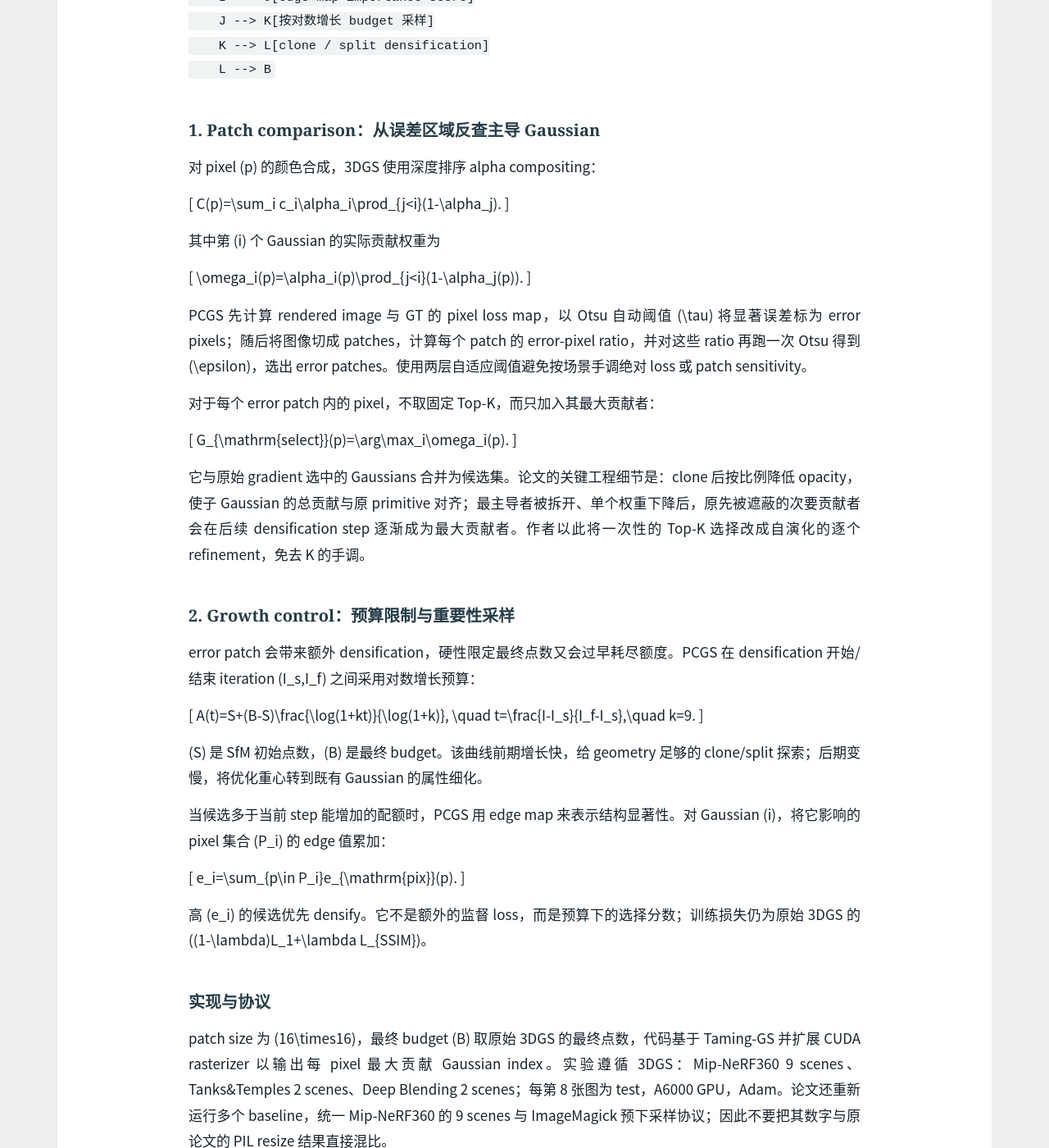
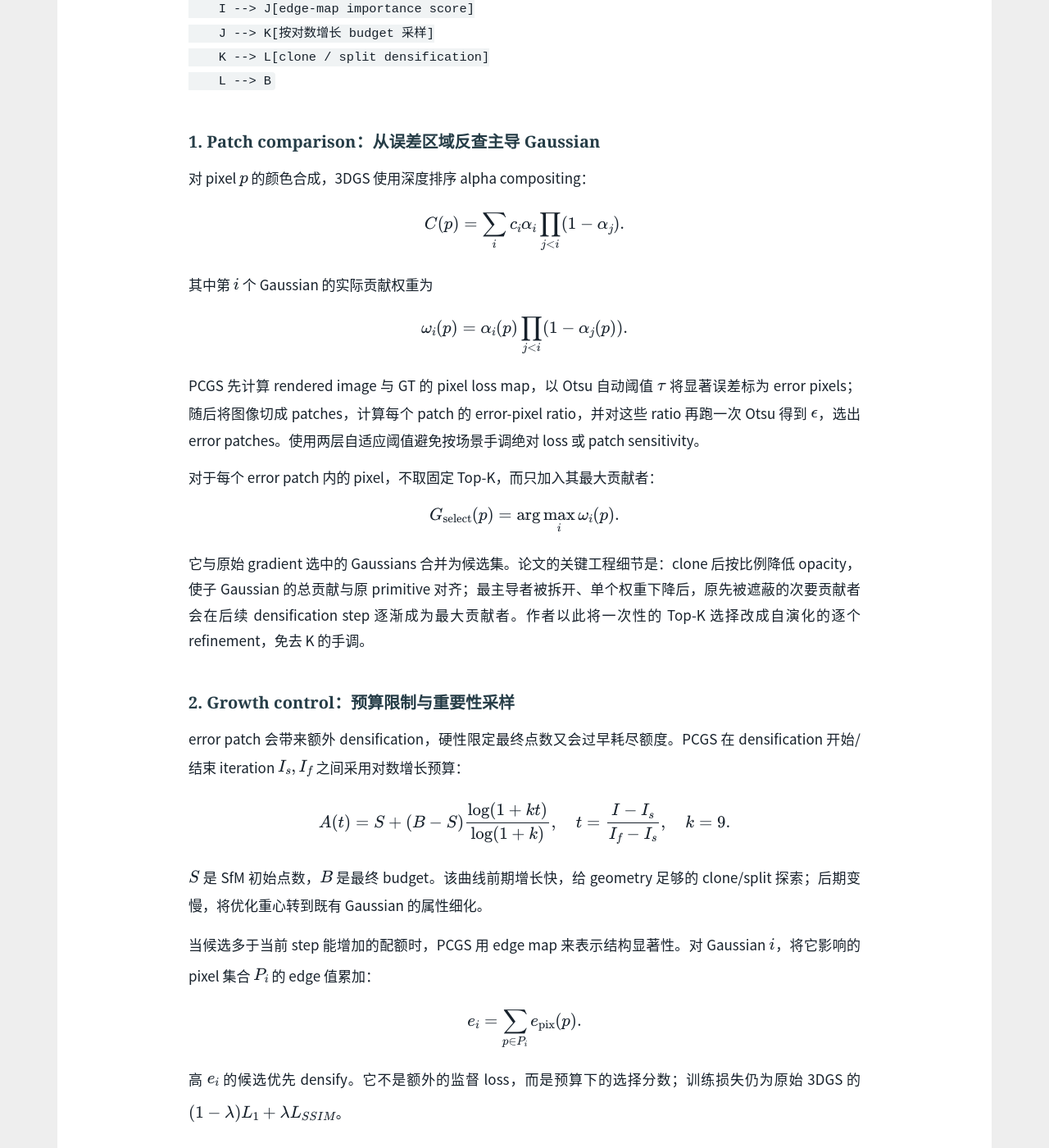
Before and after one commit to renhaofan/renhaofan.github.io, a Jekyll site: the page built from _papers/2026-09-16-pcgs-deblurring-3d-gaussian-splatting-with-patch-comparison.md, in a window 1280 px wide and 1400 px high, scrolled down 2251 px. Shown: the whole window at 82% size. Built offline with Jekyll 4.4.1, drawn with Linux system fonts in a browser that asks for light colours; some of the changed text lies outside the part shown.

Commit message:
update equation

```diff
--- a/_papers/2026-09-16-pcgs-deblurring-3d-gaussian-splatting-with-patch-comparison.md
+++ b/_papers/2026-09-16-pcgs-deblurring-3d-gaussian-splatting-with-patch-comparison.md
@@ -24,7 +24,7 @@ Patch Comparison Gaussian Splatting（PCGS）不再只依赖 per-Gaussian 的 vi
 
 ## 背景与核心问题
 
-3DGS 每隔若干 iteration 累积各 Gaussian 的 screen/view-space positional gradient；超过阈值才 clone 或 split。该规则在高纹理、低覆盖或大 Gaussian 主导的区域会失效：一个大 splat 覆盖许多 pixel，却可能因 photometric loss 对局部 blur 不敏感而梯度不足，始终达不到 split threshold。直接下调阈值也不是答案：Mip-NeRF360 上从 \(2\times10^{-4}\) 降至 \(1\times10^{-4}\)，PSNR 仅从 27.21 到 27.34 dB、SSIM 从 0.815 到 0.821，Gaussian 数却由 3.18M 升至 8.94M；\(5\times10^{-5}\) 直接 OOM。
+3DGS 每隔若干 iteration 累积各 Gaussian 的 screen/view-space positional gradient；超过阈值才 clone 或 split。该规则在高纹理、低覆盖或大 Gaussian 主导的区域会失效：一个大 splat 覆盖许多 pixel，却可能因 photometric loss 对局部 blur 不敏感而梯度不足，始终达不到 split threshold。直接下调阈值也不是答案：Mip-NeRF360 上从 $2\times10^{-4}$ 降至 $1\times10^{-4}$，PSNR 仅从 27.21 到 27.34 dB、SSIM 从 0.815 到 0.821，Gaussian 数却由 3.18M 升至 8.94M；$5\times10^{-5}$ 直接 OOM。
 
 作者的切入点是：blur/artifact 往往是空间连续区域，不应只由孤立 pixel 的梯度决定。问题变为：**如何把 image-level 的“哪里重建坏了”可靠地映射到少量应 densify 的 3D Gaussians，同时不让点数失控？**
 
@@ -51,50 +51,50 @@ flowchart LR
 
 ### 1. Patch comparison：从误差区域反查主导 Gaussian
 
-对 pixel \(p\) 的颜色合成，3DGS 使用深度排序 alpha compositing：
+对 pixel $p$ 的颜色合成，3DGS 使用深度排序 alpha compositing：
 
-\[
+$$
 C(p)=\sum_i c_i\alpha_i\prod_{j<i}(1-\alpha_j).
-\]
+$$
 
-其中第 \(i\) 个 Gaussian 的实际贡献权重为
+其中第 $i$ 个 Gaussian 的实际贡献权重为
 
-\[
+$$
 \omega_i(p)=\alpha_i(p)\prod_{j<i}(1-\alpha_j(p)).
-\]
+$$
 
-PCGS 先计算 rendered image 与 GT 的 pixel loss map，以 Otsu 自动阈值 \(\tau\) 将显著误差标为 error pixels；随后将图像切成 patches，计算每个 patch 的 error-pixel ratio，并对这些 ratio 再跑一次 Otsu 得到 \(\epsilon\)，选出 error patches。使用两层自适应阈值避免按场景手调绝对 loss 或 patch sensitivity。
+PCGS 先计算 rendered image 与 GT 的 pixel loss map，以 Otsu 自动阈值 $\tau$ 将显著误差标为 error pixels；随后将图像切成 patches，计算每个 patch 的 error-pixel ratio，并对这些 ratio 再跑一次 Otsu 得到 $\epsilon$，选出 error patches。使用两层自适应阈值避免按场景手调绝对 loss 或 patch sensitivity。
 
 对于每个 error patch 内的 pixel，不取固定 Top-K，而只加入其最大贡献者：
 
-\[
+$$
 G_{\mathrm{select}}(p)=\arg\max_i\omega_i(p).
-\]
+$$
 
 它与原始 gradient 选中的 Gaussians 合并为候选集。论文的关键工程细节是：clone 后按比例降低 opacity，使子 Gaussian 的总贡献与原 primitive 对齐；最主导者被拆开、单个权重下降后，原先被遮蔽的次要贡献者会在后续 densification step 逐渐成为最大贡献者。作者以此将一次性的 Top-K 选择改成自演化的逐个 refinement，免去 K 的手调。
 
 ### 2. Growth control：预算限制与重要性采样
 
-error patch 会带来额外 densification，硬性限定最终点数又会过早耗尽额度。PCGS 在 densification 开始/结束 iteration \(I_s,I_f\) 之间采用对数增长预算：
+error patch 会带来额外 densification，硬性限定最终点数又会过早耗尽额度。PCGS 在 densification 开始/结束 iteration $I_s,I_f$ 之间采用对数增长预算：
 
-\[
+$$
 A(t)=S+(B-S)\frac{\log(1+kt)}{\log(1+k)},
 \quad t=\frac{I-I_s}{I_f-I_s},\quad k=9.
-\]
+$$
 
-\(S\) 是 SfM 初始点数，\(B\) 是最终 budget。该曲线前期增长快，给 geometry 足够的 clone/split 探索；后期变慢，将优化重心转到既有 Gaussian 的属性细化。
+$S$ 是 SfM 初始点数，$B$ 是最终 budget。该曲线前期增长快，给 geometry 足够的 clone/split 探索；后期变慢，将优化重心转到既有 Gaussian 的属性细化。
 
-当候选多于当前 step 能增加的配额时，PCGS 用 edge map 来表示结构显著性。对 Gaussian \(i\)，将它影响的 pixel 集合 \(P_i\) 的 edge 值累加：
+当候选多于当前 step 能增加的配额时，PCGS 用 edge map 来表示结构显著性。对 Gaussian $i$，将它影响的 pixel 集合 $P_i$ 的 edge 值累加：
 
-\[
+$$
 e_i=\sum_{p\in P_i}e_{\mathrm{pix}}(p).
-\]
+$$
 
-高 \(e_i\) 的候选优先 densify。它不是额外的监督 loss，而是预算下的选择分数；训练损失仍为原始 3DGS 的 \((1-\lambda)L_1+\lambda L_{SSIM}\)。
+高 $e_i$ 的候选优先 densify。它不是额外的监督 loss，而是预算下的选择分数；训练损失仍为原始 3DGS 的 $(1-\lambda)L_1+\lambda L_{SSIM}$。
 
 ### 实现与协议
 
-patch size 为 \(16\times16\)，最终 budget \(B\) 取原始 3DGS 的最终点数，代码基于 Taming-GS 并扩展 CUDA rasterizer 以输出每 pixel 最大贡献 Gaussian index。实验遵循 3DGS：Mip-NeRF360 9 scenes、Tanks&Temples 2 scenes、Deep Blending 2 scenes；每第 8 张图为 test，A6000 GPU，Adam。论文还重新运行多个 baseline，统一 Mip-NeRF360 的 9 scenes 与 ImageMagick 预下采样协议；因此不要把其数字与原论文的 PIL resize 结果直接混比。
+patch size 为 $16\times16$，最终 budget $B$ 取原始 3DGS 的最终点数，代码基于 Taming-GS 并扩展 CUDA rasterizer 以输出每 pixel 最大贡献 Gaussian index。实验遵循 3DGS：Mip-NeRF360 9 scenes、Tanks&Temples 2 scenes、Deep Blending 2 scenes；每第 8 张图为 test，A6000 GPU，Adam。论文还重新运行多个 baseline，统一 Mip-NeRF360 的 9 scenes 与 ImageMagick 预下采样协议；因此不要把其数字与原论文的 PIL resize 结果直接混比。
 
 ## 实验证据
 
@@ -140,7 +140,7 @@ Patch comparison 是最大单项贡献（相对移除后 +0.22 dB、LPIPS -0.022
 
 **独立分析**：
 
-- error patch 仍由 GT training image 定义，可能把曝光变化、反射或不一致标定当作 geometry 欠拟合；单视图最大 \(\omega_i\) 也不保证该 Gaussian 在其他视角同样是问题源。
+- error patch 仍由 GT training image 定义，可能把曝光变化、反射或不一致标定当作 geometry 欠拟合；单视图最大 $\omega_i$ 也不保证该 Gaussian 在其他视角同样是问题源。
 - 选择“最大贡献者”会偏向大且高 alpha 的 splat；opacity proportional reduction 虽有助于 unmasking，但论文未消融该操作，尚不能区分收益来自 patch mapping 还是 opacity 调度。
 - edge score 有利于高频细节，却可能在平坦但有低频 blur 的区域低估重要性；可尝试结合 patch loss magnitude、uncertainty 或多视图一致性。
 - runtime/点数比较混入了 Taming-GS 的底座和不同实现；论文未报告相同 Taming-GS codebase 下仅开关 PCGS 的 wall-clock profiling、render FPS、峰值 VRAM 与多 seed 方差。
```
